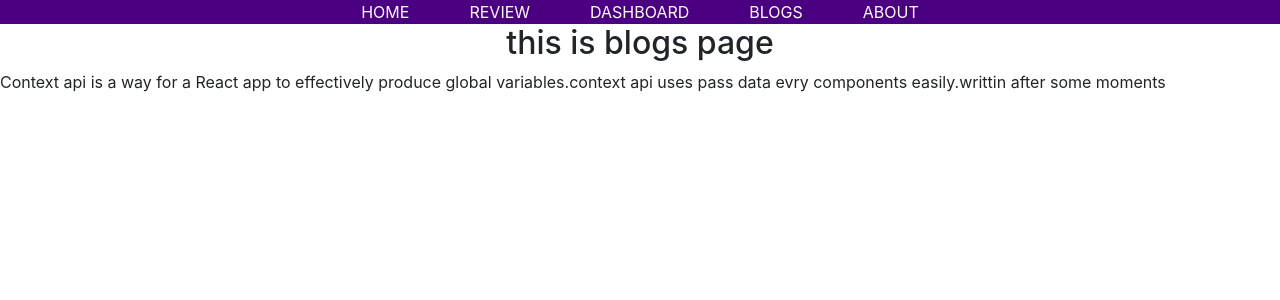
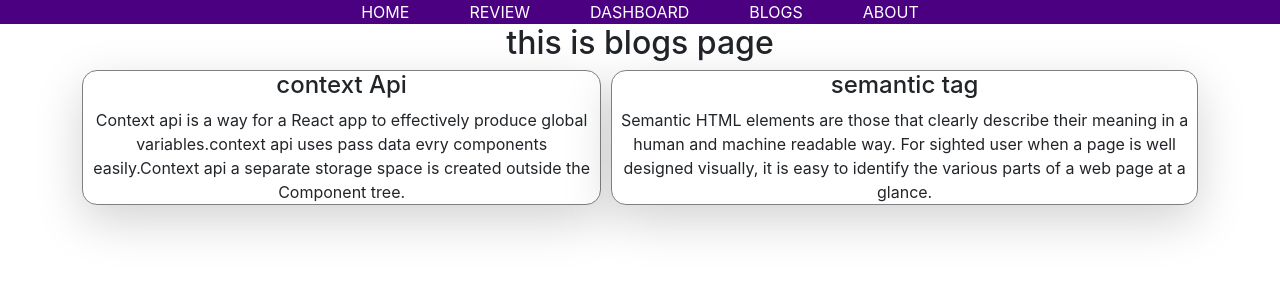
Before and after one commit to Jasimahmedq2/product-analysis-, a React (Create React App) app: page /blogs in a window 1280 px wide. Shown: the top 300 px of the page. Built offline with nearby package versions, Linux system fonts and the light colour scheme.

Commit message:
blogs-components-complite

```diff
--- a/src/components/Blogs/Blogs.css
+++ b/src/components/Blogs/Blogs.css
@@ -0,0 +1,9 @@
+.context-style{
+  border: 1px solid gray;
+  border-radius: 15px;
+}
+.semantic-style{
+  border: 1px solid gray;
+  border-radius: 15px;
+  margin-left: 10px;
+}
--- a/src/components/Blogs/Blogs.js
+++ b/src/components/Blogs/Blogs.js
@@ -1,16 +1,20 @@
 import React from 'react';
+import './Blogs.css'
 
 const Blogs = () => {
   return (
     <div>
       <h2>this is blogs page</h2>
-      <div className='d-flex'>
-        <div>
-        Context api is a way for a React app to effectively produce global variables.context api uses pass data evry components easily.
+      <div className='d-flex container'>
+        <div className='context-style shadow-lg bg-body '>
+          <h4>context Api</h4>
+        Context api is a way for a React app to effectively produce global variables.context api uses pass data evry components easily.Context api a separate storage space is created outside the Component tree.
 
         </div>
-        <div>
-           writtin after some moments
+        <div className='semantic-style shadow-lg bg-body'>
+          <h4>semantic tag</h4>
+        Semantic HTML elements are those that clearly describe their meaning in a human and machine readable way.
+        For sighted user when a page is well designed visually, it is easy to identify the various parts of a web page at a glance.
         </div>
       </div>
     </div>
```
